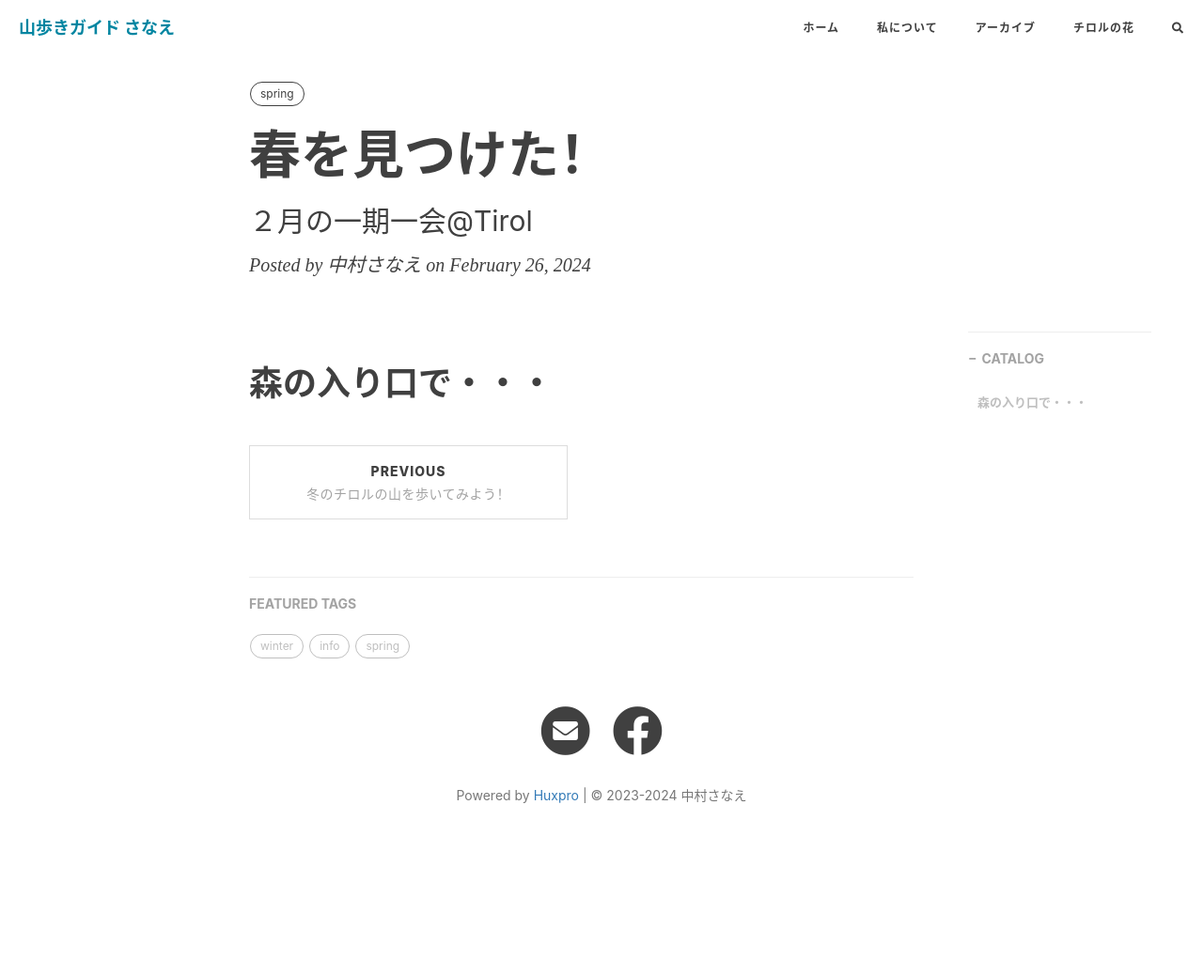
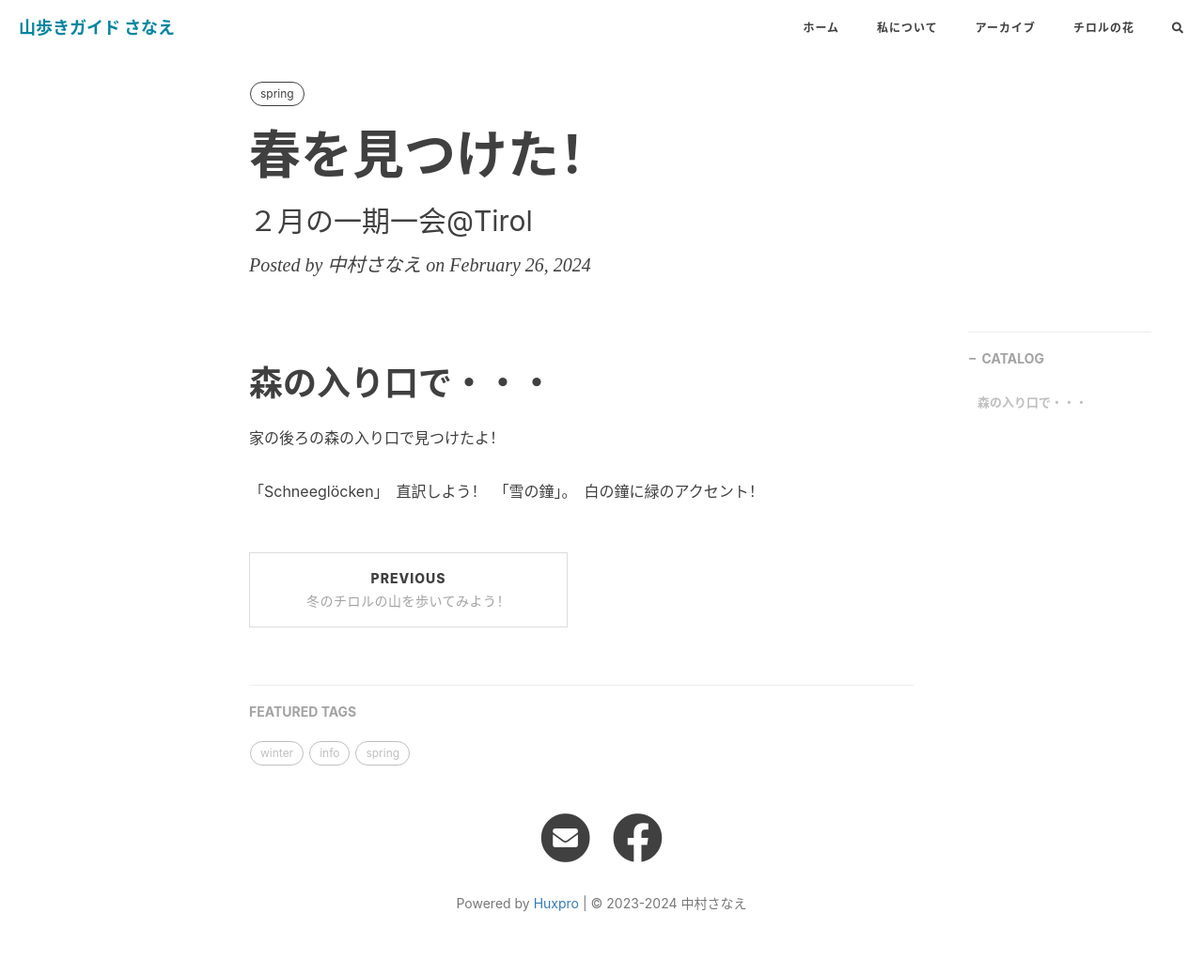
Before and after one commit to yamayagi/yamayagi.github.io, a Jekyll site: the page built from _posts/2024-02-26-spring.md, in a window 1280 px wide. Shown: the whole page at 94% size. Built offline with Jekyll 4.4.1, drawn with Linux system fonts in a browser that asks for light colours; nearby versions of some CDN libraries; comment, search, counter and statistics services are not loaded; before the commit the page ends 924 px from its top, so only the background shows below that.

Commit message:
Update 2024-02-26-spring.md

```diff
--- a/_posts/2024-02-26-spring.md
+++ b/_posts/2024-02-26-spring.md
@@ -5,3 +5,9 @@ tags: [spring]
 ---
 
 # 森の入り口で・・・
+
+家の後ろの森の入り口で見つけたよ！
+
+
+
+「Schneeglöcken」　直訳しよう！　「雪の鐘」。　白の鐘に緑のアクセント！
```
